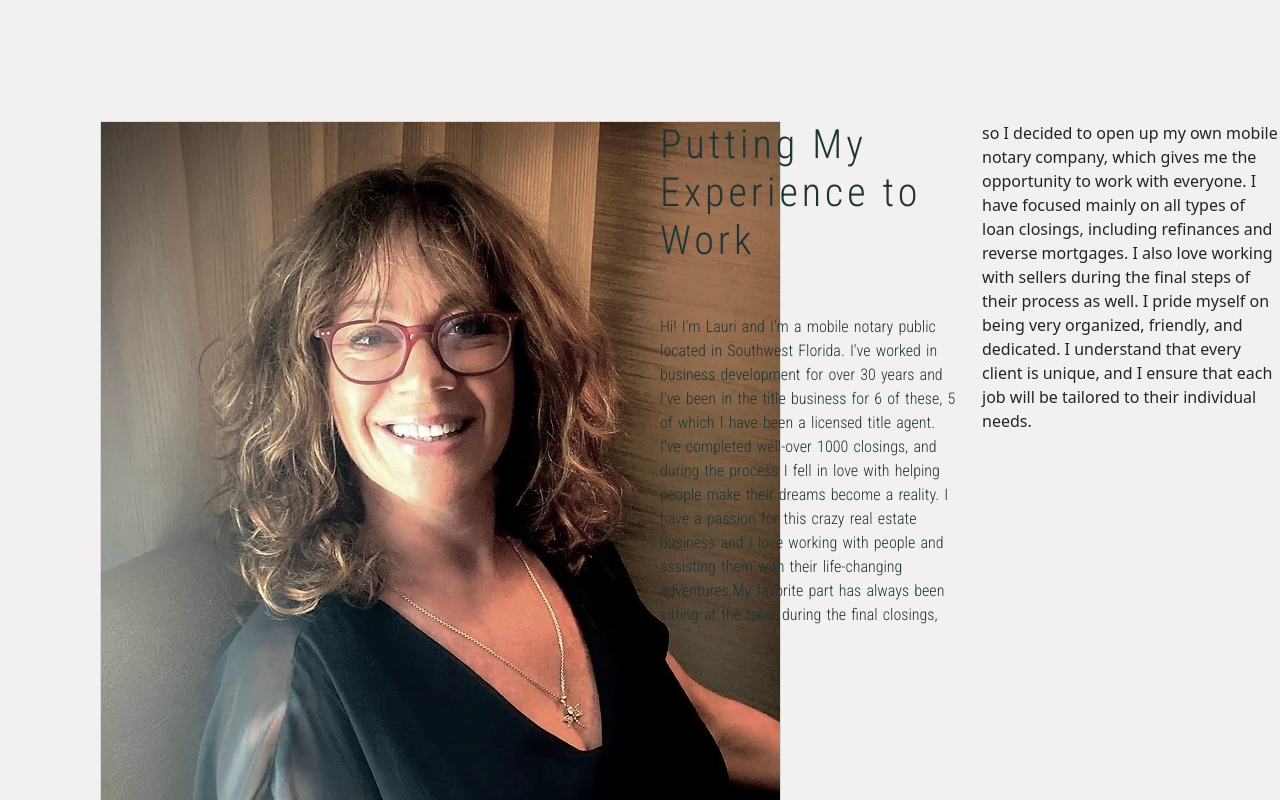
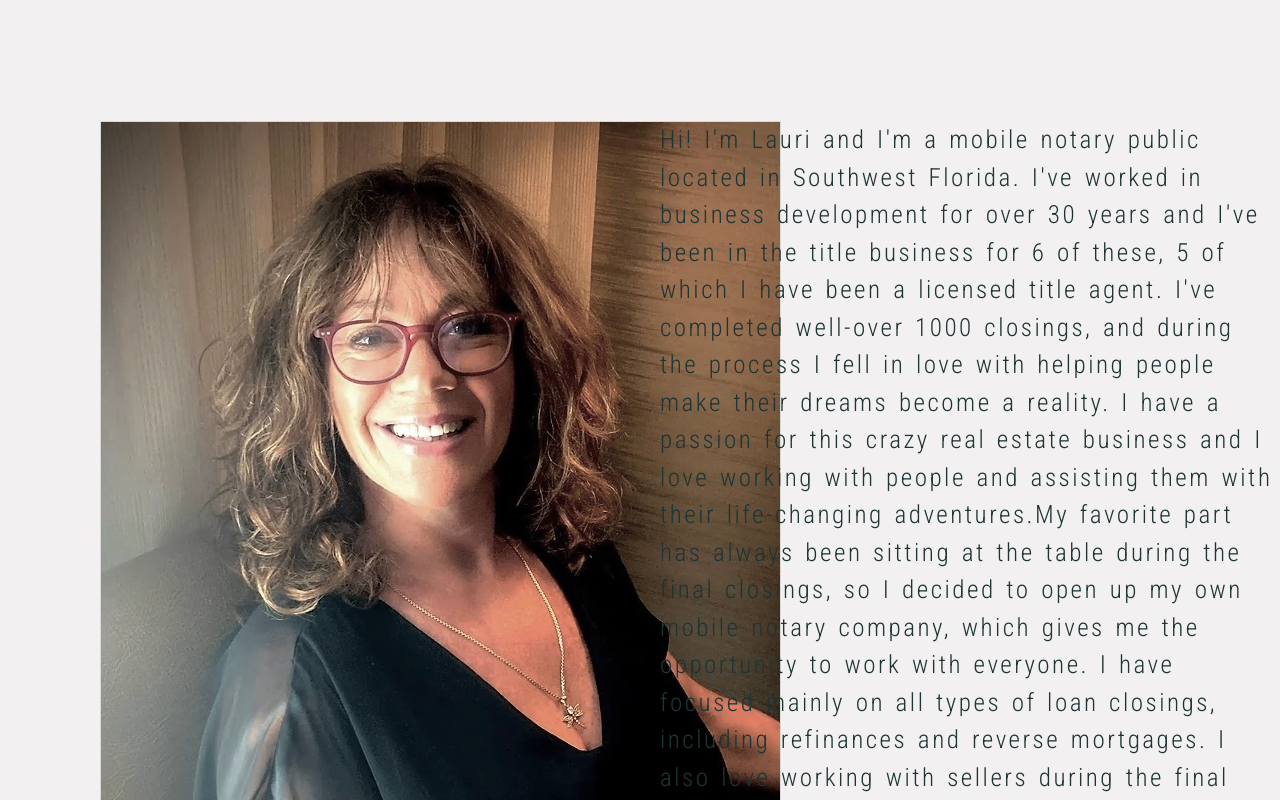
Before and after one commit to npage1129/lauri_notary, a React (Create React App) app: page / in a window 1280 px wide. Shown: the part 720-1520 px from the top of the page. Built offline with nearby package versions, Linux system fonts and the light colour scheme.

Commit message:
about section

```diff
--- a/src/home.css
+++ b/src/home.css
@@ -91,6 +91,10 @@ column-rule-width: 1px;
     margin-bottom: 50px;
     letter-spacing: 0.1em;
     column-span: all;
+    font-size: 50px;
+    font-weight: bold;
+    text-decoration: underline;
+    text-decoration-color: #dd7973;
 }
 
 #about-me{
@@ -100,6 +104,7 @@ column-rule-width: 1px;
     font-family: 'Raleway', sans-serif;
     font-family: 'Roboto Condensed', sans-serif;
     word-spacing: 0.1em;
-
+    letter-spacing: 0.1em;
+    font-size: 25px;
     column-span: all;
 }
--- a/src/home.js
+++ b/src/home.js
@@ -33,16 +33,13 @@ const Home = ()=>{
 Hi! I'm Lauri and I'm a mobile notary public located in Southwest Florida. I've worked in business development for over 30 years and I've been in the title business for 6 of these, 5 of which I have been a licensed title agent.
 I've completed well-over 1000 closings, and during the process I fell in love with helping people make their dreams become a reality.
 I have a passion for this crazy real estate business and I love working with people and assisting them with their life-changing adventures.My favorite part has always been sitting at the table during the final closings,
+so I decided to open up my own mobile notary company, which gives me the opportunity to work with everyone. I have focused mainly on all types of loan closings, including refinances and reverse mortgages. I also love working with sellers during the final steps of their process as well.
+            I pride myself on being very organized, friendly, and dedicated.
+            I understand that every client is unique, and I ensure that each job will be tailored to their individual needs.
             </p>
             </div>
             </div>
-            <div class="col">
-            <p id="cont">so I decided to open up my own mobile notary company, which gives me the opportunity to work with everyone.
-            I have focused mainly on all types of loan closings, including refinances and reverse mortgages.
-            I also love working with sellers during the final steps of their process as well.
-            I pride myself on being very organized, friendly, and dedicated.
-            I understand that every client is unique, and I ensure that each job will be tailored to their individual needs.</p>
-            </div>
+
             </div>
             </div>
             </div>
```
